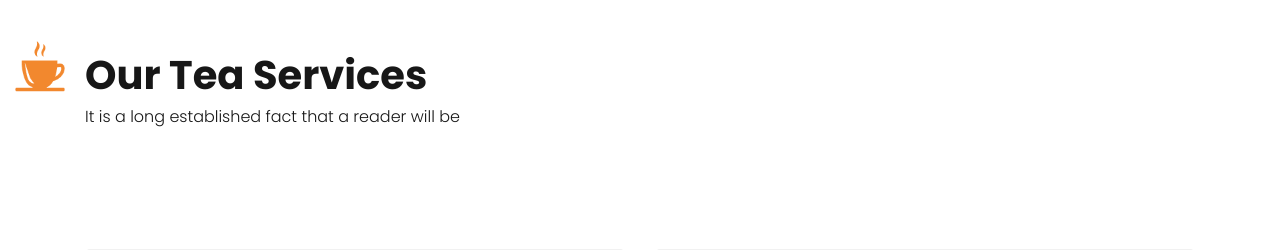
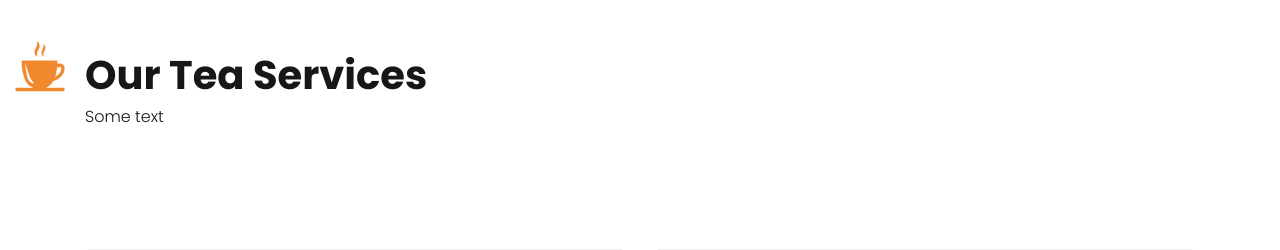
Before and after one commit to Hoferson/Test-of-tea-project, a Django app: page /services/ in a window 1280 px wide. Shown: the part 169-419 px from the top of the page. Run offline with Django 4.2, Linux system fonts and the light colour scheme; data comes from the database, SQL or seed files in the repository; some libraries are stand-ins or nearby versions.

Commit message:
Update services_page.html

```diff
--- a/main_page/templates/services_page.html
+++ b/main_page/templates/services_page.html
@@ -4,7 +4,7 @@
 <div class="services_section layout_padding">
    <div class="container">
    <h1 class="services_taital">Our Tea Services</h1>
-   <p class="services_text">It is a long established fact that a reader will be </p>
+   <p class="services_text">Some text </p>
    <div class="services_section_2 layout_padding">
        <div class="row">
            {% for tea_card in tea_cards %}
```
